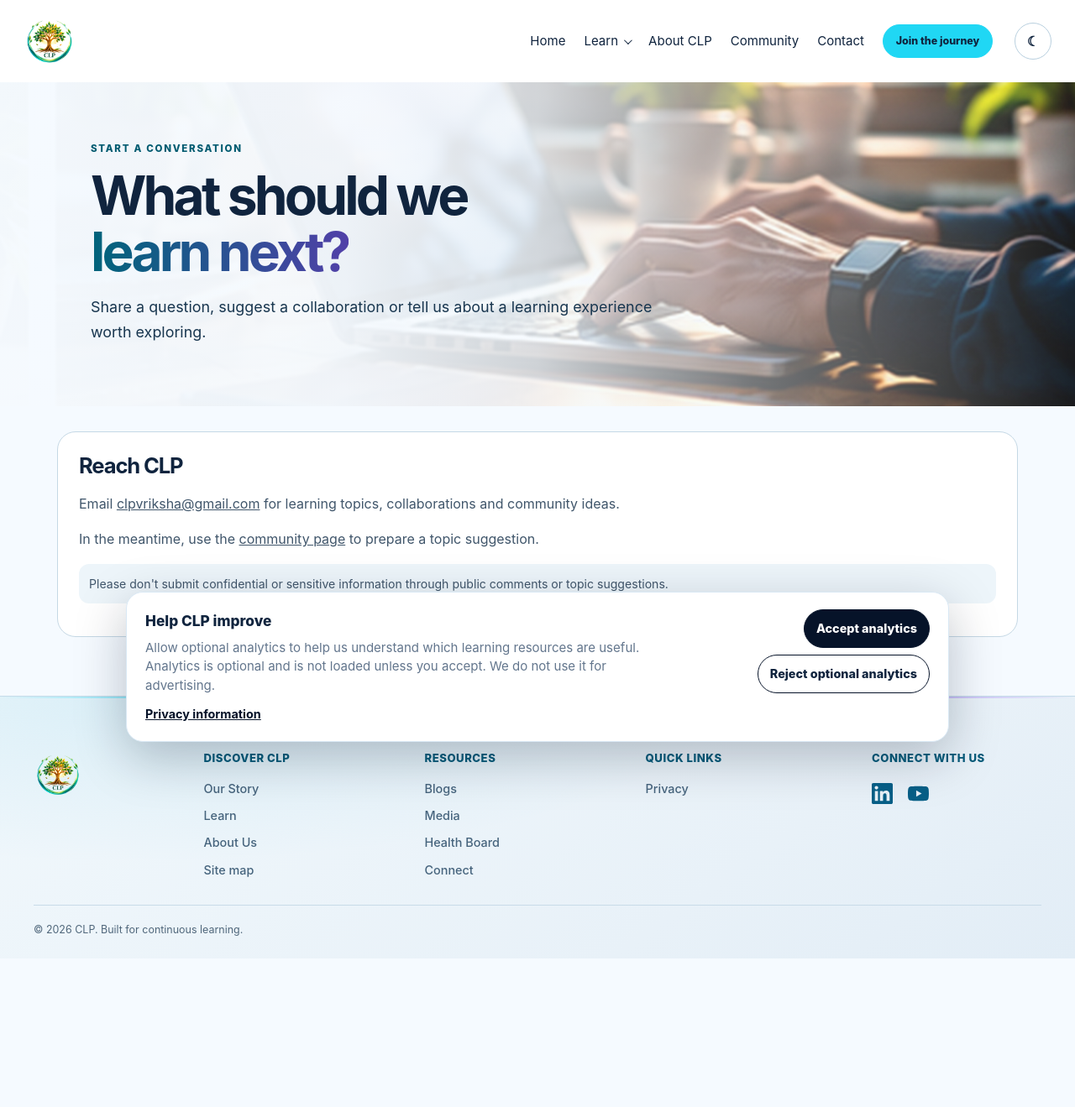
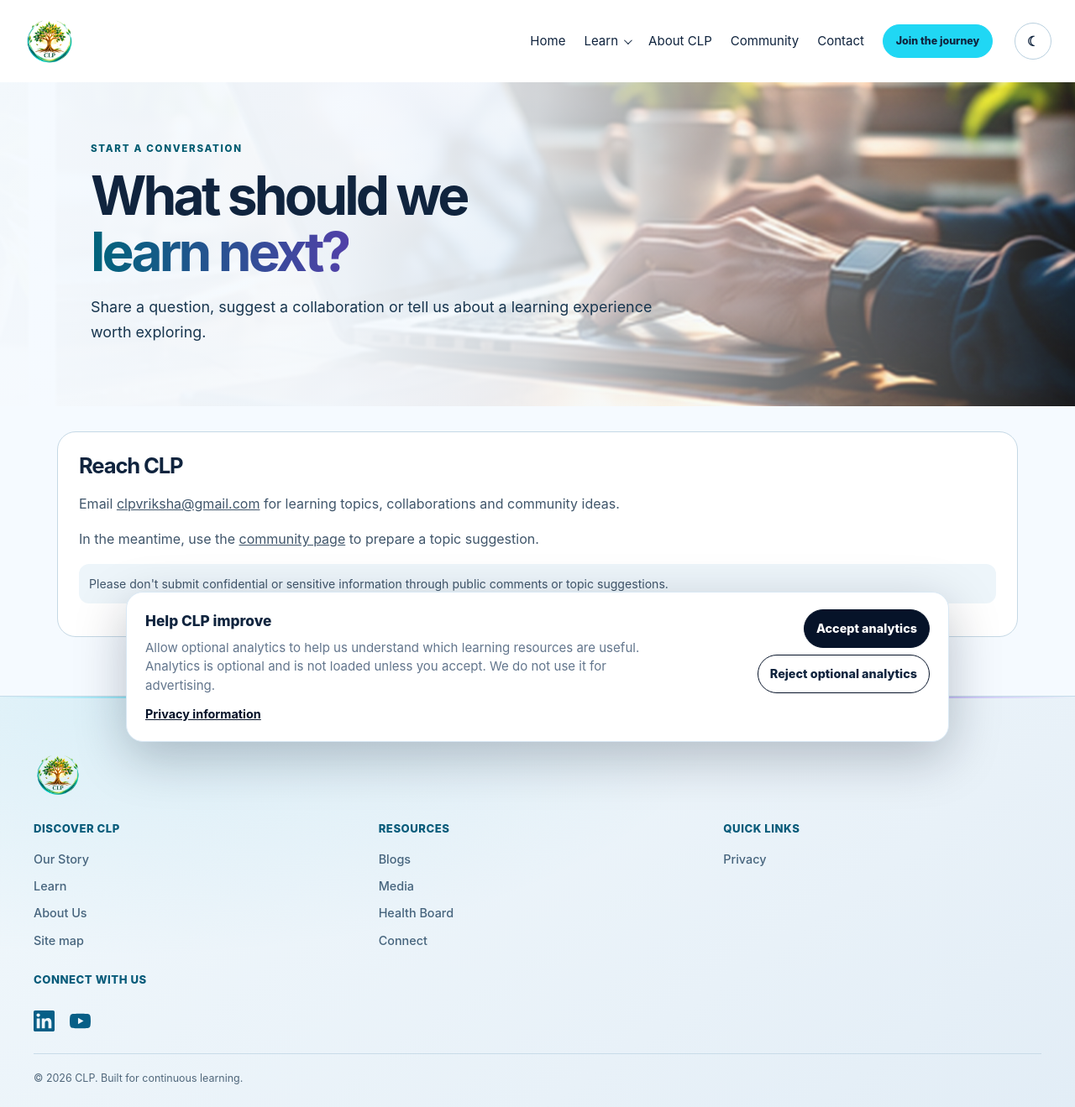
Before and after one commit to sanjeevkshu/clp, a Jekyll site: the page built from contact.md, in a window 1280 px wide. Shown: the whole page at 84% size. Built offline with Jekyll 4.4.1, drawn with Linux system fonts in a browser that asks for light colours; before the commit the page ends 1142 px from its top, so only the background shows below that.

Commit message:
Fix footer navigation columns and social row

```diff
--- a/assets/css/responsive-polish.css
+++ b/assets/css/responsive-polish.css
@@ -766,3 +766,70 @@ html[data-theme="light"] .site-footer .footer-social-icon:hover { color: #063a59
   .site-footer .footer-navigation { grid-template-columns: repeat(2, minmax(0, 1fr)) !important; }
   .site-footer .footer-quick-links { grid-column: 1 / -1; }
 }
+
+
+/* Footer fix: keep three navigation groups in a real three-column grid,
+   with Connect with Us as an independent, unboxed row beneath navigation. */
+.site-footer {
+  display: grid !important;
+  grid-template-columns: minmax(0, 1fr) !important;
+  grid-auto-flow: row !important;
+  gap: 26px !important;
+}
+.site-footer > .footer-brand,
+.site-footer > .footer-navigation,
+.site-footer > .footer-social,
+.site-footer > small {
+  grid-column: 1 !important;
+  grid-row: auto !important;
+  width: 100%;
+  min-width: 0;
+}
+.site-footer > .footer-navigation {
+  display: grid !important;
+  grid-template-columns: repeat(3, minmax(0, 1fr)) !important;
+  align-items: start;
+  gap: clamp(16px, 2.5vw, 34px) !important;
+}
+.site-footer > .footer-social {
+  display: flex !important;
+  flex-direction: column !important;
+  align-items: flex-start !important;
+  justify-self: start;
+  padding: 0 !important;
+  margin: 0 !important;
+  border: 0 !important;
+  border-radius: 0 !important;
+  background: transparent !important;
+  box-shadow: none !important;
+}
+.site-footer > .footer-social .footer-column-title {
+  margin: 0 0 12px !important;
+}
+.site-footer .footer-column-title {
+  color: #f2fbff !important;
+  font-weight: 850 !important;
+  letter-spacing: .08em;
+}
+.site-footer .footer-column > a {
+  color: #a9c5d9 !important;
+  font-weight: 550 !important;
+}
+html[data-theme="light"] .site-footer .footer-column-title {
+  color: #15334d !important;
+}
+html[data-theme="light"] .site-footer .footer-column > a {
+  color: #46647d !important;
+}
+.site-footer > small {
+  margin-top: 0 !important;
+}
+@media (max-width: 560px) {
+  .site-footer > .footer-navigation {
+    grid-template-columns: repeat(2, minmax(0, 1fr)) !important;
+    gap: 22px 18px !important;
+  }
+  .site-footer .footer-quick-links {
+    grid-column: 1 / -1 !important;
+  }
+}
```
